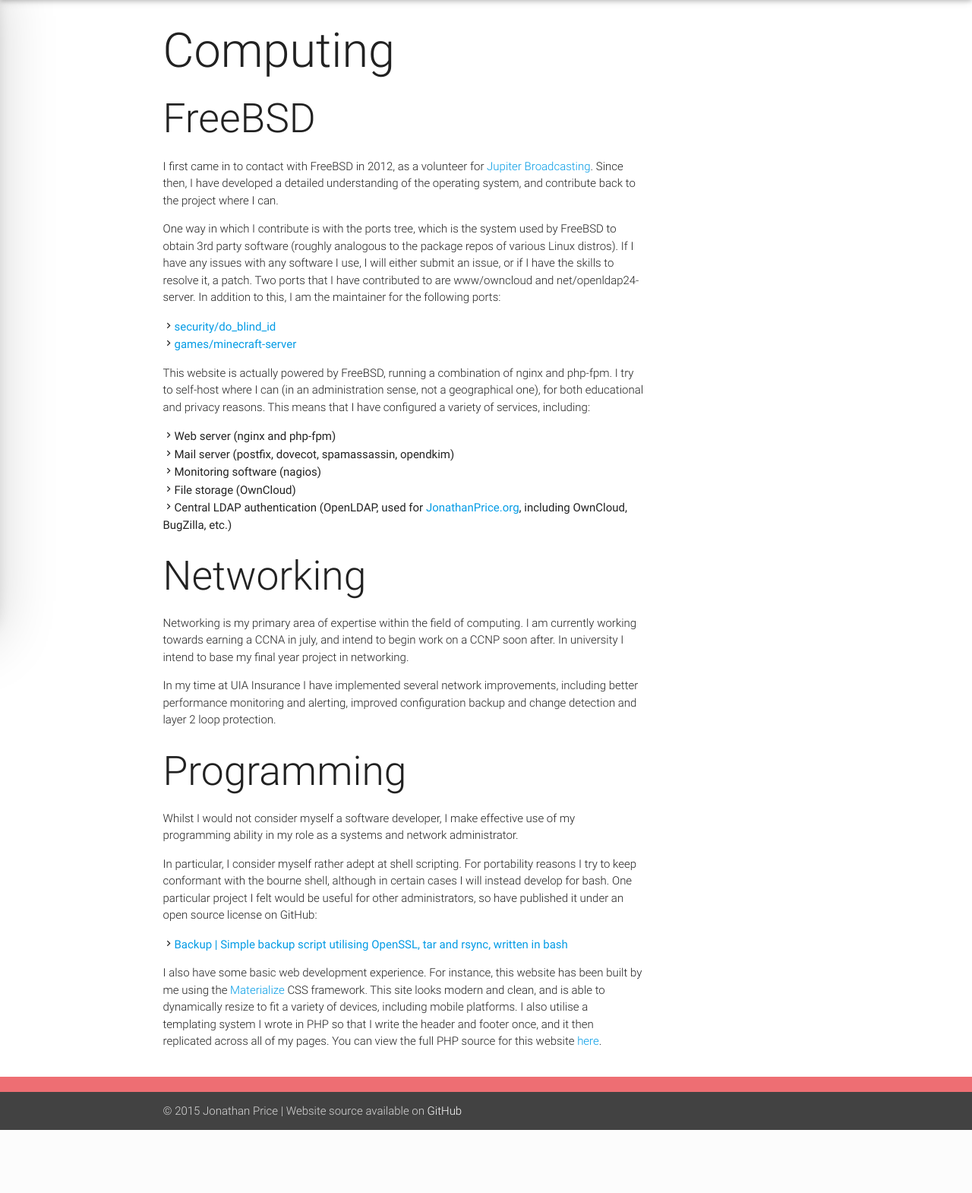
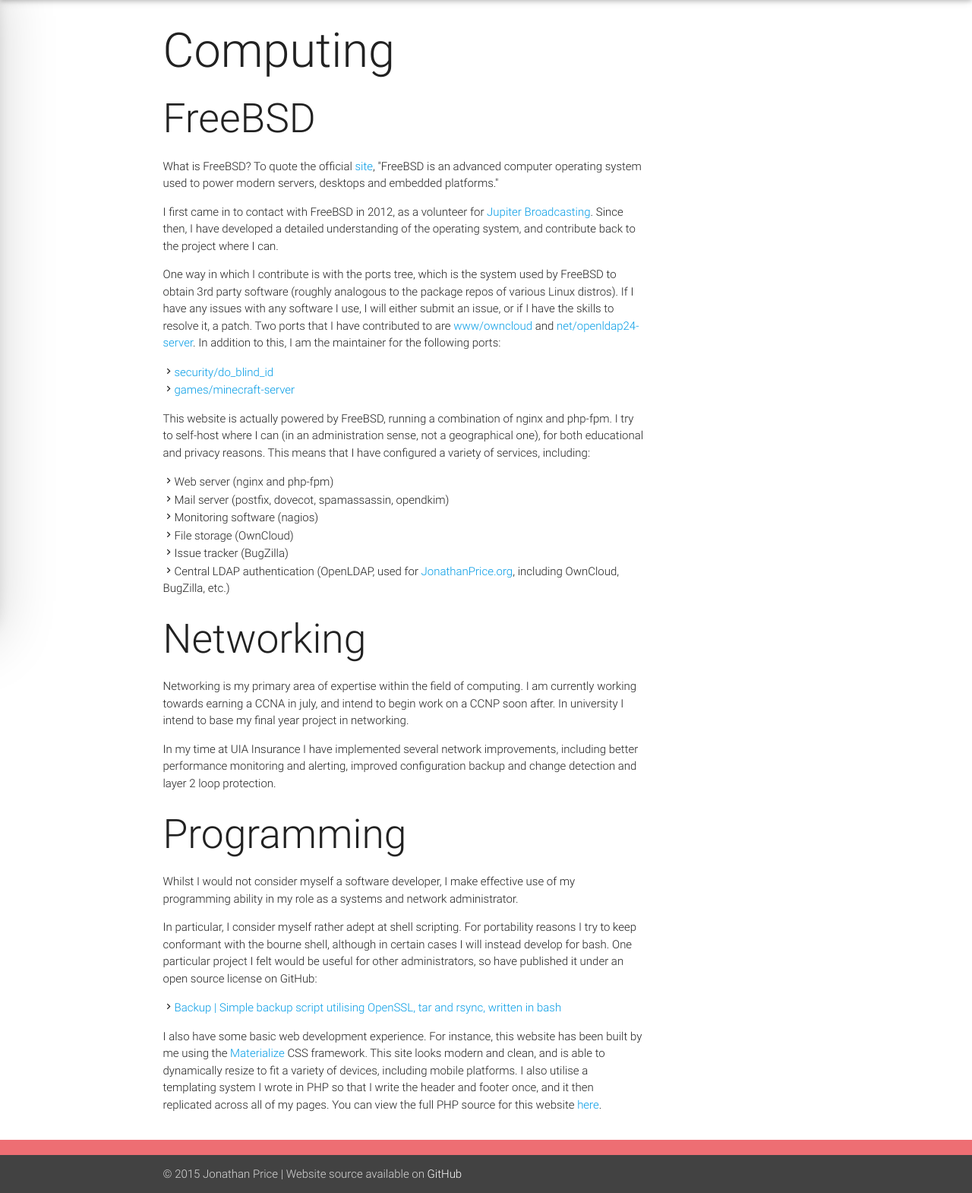
Before and after one commit to Pricetx/jonathanprice.uk, a PHP site: page /computing in a window 1280 px wide. Shown: the part 64-1634 px from the top of the page at 76% size. Before the commit the page ends 1551 px from the top, so only its background shows below. Run offline with PHP 8.4, Linux system fonts and the light colour scheme; some libraries are stand-ins or nearby versions.

Commit message:
Fixed font attribute inheritance in the unordered lists

```diff
--- a/computing/index.php
+++ b/computing/index.php
@@ -8,6 +8,10 @@
               <h1 class="light grey-text text-darken-4 header">Computing</h1>
               <h2 class="light grey-text text-darken-4 header">FreeBSD</h2>
               <p class="light grey-text text-darken-4">
+                What is FreeBSD? To quote the official <a href="http://www.freebsd.org/">site</a>, "FreeBSD is an advanced computer operating system used to power modern servers, desktops and embedded platforms."
+              </p>
+
+              <p class="light grey-text text-darken-4">
                 I first came in to contact with FreeBSD in 2012, as a volunteer for <a href="http://jupiterbroadcasting.com/">Jupiter Broadcasting</a>.
                 Since then, I have developed a detailed understanding of the operating system, and contribute
                 back to the project where I can.
@@ -17,9 +21,10 @@
                 One way in which I contribute is with the ports tree, which is the system
                 used by FreeBSD to obtain 3rd party software (roughly analogous to the package repos of various
                 Linux distros). If I have any issues with any software I use, I will either submit an issue, or
-                if I have the skills to resolve it, a patch. Two ports that I have contributed to are www/owncloud and net/openldap24-server.
+                if I have the skills to resolve it, a patch. Two ports that I have contributed to are <a href="http://svnweb.freebsd.org/ports/head/www/owncloud/">www/owncloud</a>
+                and <a href="http://svnweb.freebsd.org/ports/head/net/openldap24-server">net/openldap24-server</a>.
                 In addition to this, I am the maintainer for the following ports:
-                <ul>
+                <ul class="light grey-text text-darken-4">
                   <li><i class="mdi-navigation-chevron-right"></i><a href="http://svnweb.freebsd.org/ports/head/security/d0_blind_id/">security/do_blind_id</a></li>
                   <li><i class="mdi-navigation-chevron-right"></i><a href="http://svnweb.freebsd.org/ports/head/games/minecraft-server/">games/minecraft-server</a></li>
                 </ul>
@@ -29,11 +34,12 @@
                 This website is actually powered by FreeBSD, running a combination of nginx and php-fpm. I try
                 to self-host where I can (in an administration sense, not a geographical one), for both
                 educational and privacy reasons. This means that I have configured a variety of services, including:
-                <ul>
+                <ul class="light grey-text text-darken-4">
                   <li><i class="mdi-navigation-chevron-right"></i>Web server (nginx and php-fpm)</li>
                   <li><i class="mdi-navigation-chevron-right"></i>Mail server (postfix, dovecot, spamassassin, opendkim)</li>
                   <li><i class="mdi-navigation-chevron-right"></i>Monitoring software (nagios)</li>
-                  <li><i class="mdi-navigation-chevron-right"></i>File storage (OwnCloud)<li>
+                  <li><i class="mdi-navigation-chevron-right"></i>File storage (OwnCloud)</li>
+                  <li><i class="mdi-navigation-chevron-right"></i>Issue tracker (BugZilla)</li>
                   <li><i class="mdi-navigation-chevron-right"></i>Central LDAP authentication (OpenLDAP, used for <a href="https://jonathanprice.org">JonathanPrice.org</a>, including OwnCloud, BugZilla, etc.)</li>
                 </ul>
               </p>
@@ -63,7 +69,7 @@
                 In particular, I consider myself rather adept at shell scripting. For portability reasons I try to keep conformant
                 with the bourne shell, although in certain cases I will instead develop for bash. One particular project I felt
                 would be useful for other administrators, so have published it under an open source license on GitHub:
-                <ul>
+                <ul class="light grey-text text-darken-4">
                   <li><i class="mdi-navigation-chevron-right"></i><a href="https://github.com/pricetx/backup">Backup | Simple backup script utilising
                     OpenSSL, tar and rsync, written in bash</a></li>
                 </ul>
```
